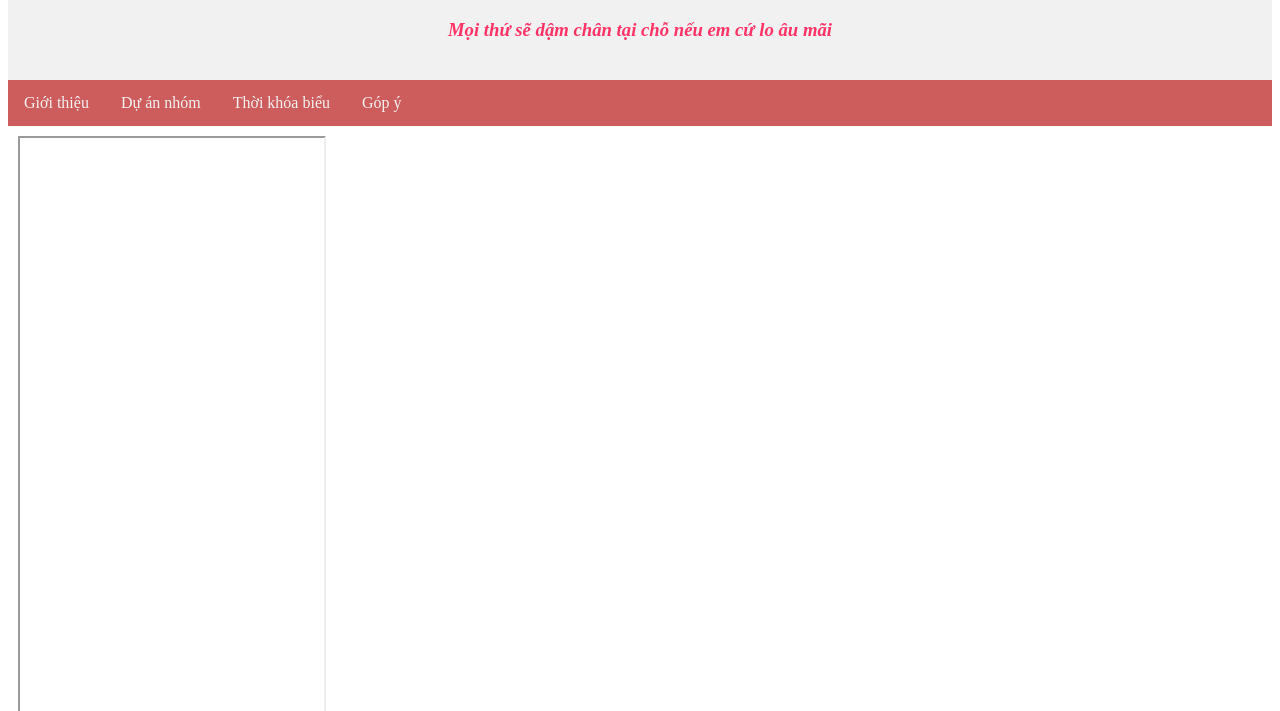
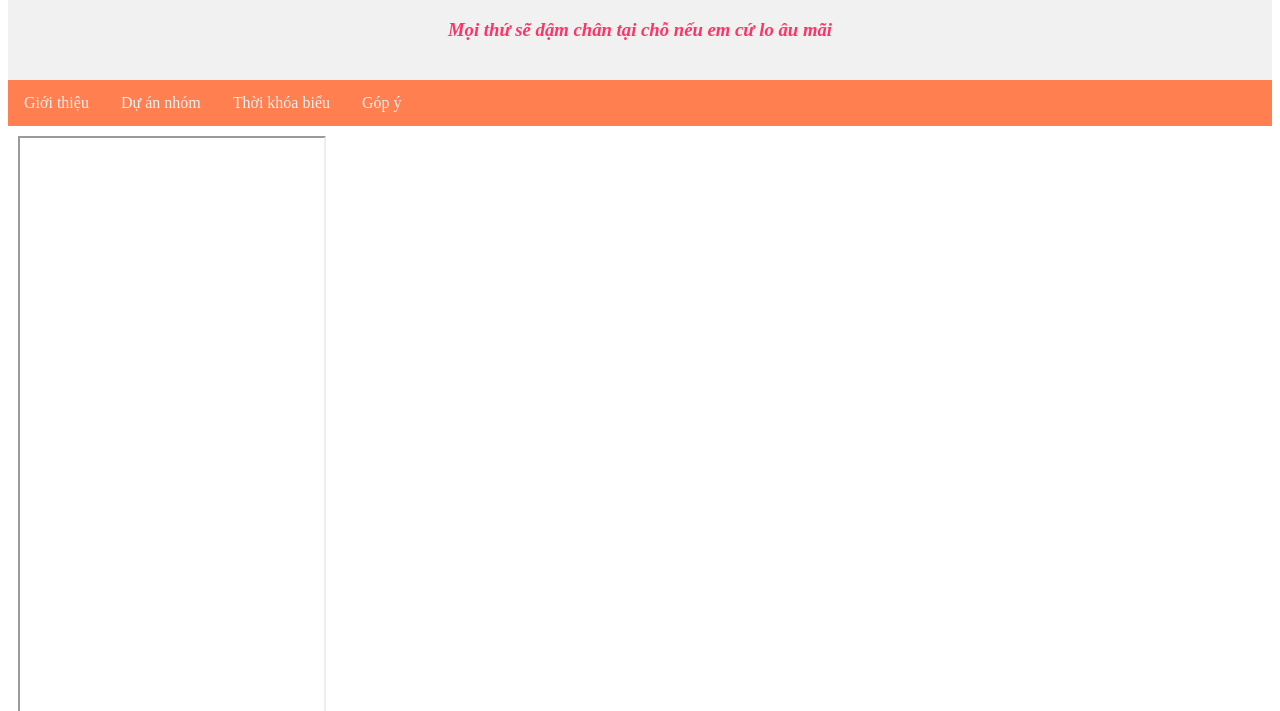
Before and after one commit to AnhThu1377/AnhThu12J, a plain HTML site: page index.html in a window 1280 px wide. Shown: the part 89-800 px from the top of the page. Drawn offline with Linux system fonts and the light colour scheme.

Commit message:
Update style3.css

```diff
--- a/style3.css
+++ b/style3.css
@@ -12,7 +12,7 @@
 .topnav {
   color: white;
   overflow: hidden;
-  background-color: indianred;
+  background-color: coral;
 }
 
 /* Navbar links */
```
